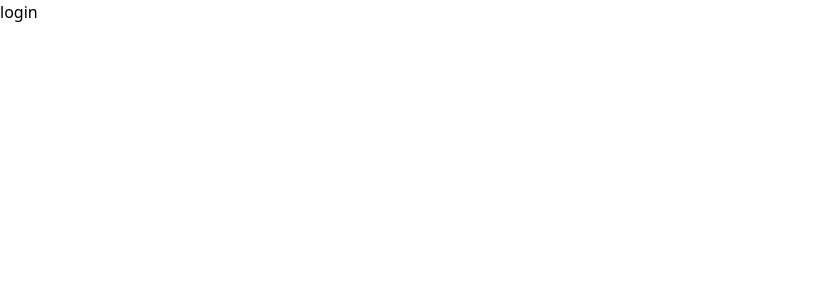
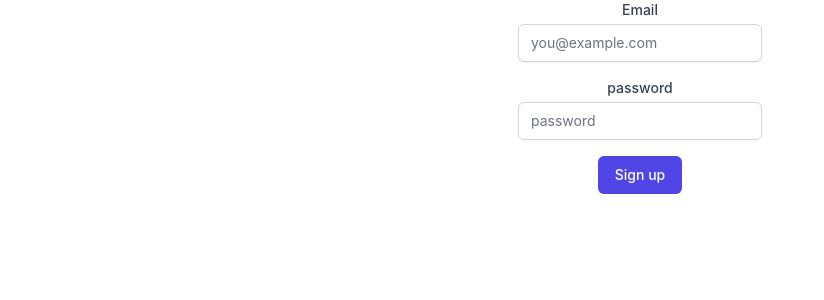
Before and after one commit to JIMMY-YA0/Devlink, a Next.js app: page /login in a window 1280 px wide. Shown: the top 300 px of the page, without its empty margins (0-824 px from the left). Built offline with nearby package versions, Linux system fonts and the light colour scheme.

Commit message:
feat: add signup form

```diff
--- a/package.json
+++ b/package.json
@@ -21,6 +21,7 @@
     "typescript": "5.0.4"
   },
   "devDependencies": {
+    "@tailwindcss/forms": "^0.5.3",
     "autoprefixer": "^10.4.14",
     "postcss": "^8.4.23",
     "tailwindcss": "^3.3.1"
--- a/pages/login.tsx
+++ b/pages/login.tsx
@@ -4,7 +4,42 @@ const login = () => {
   const [email, setEmail] = useState<string | undefined>()
   const [password, setPassword] = useState<string | undefined>()
 
-  return <div>login</div>
+  return (
+    <>
+      <div className="flex flex-col w-full justify-center items-center">
+        <label htmlFor="email" className="block text-sm font-medium text-gray-700">
+          Email
+        </label>
+        <div className="mt-1">
+          <input
+            type="email"
+            id="email"
+            className="block w-full rounded-md border-gray-300 shadow-sm focus:border-indigo-500 focus:ring-indigo-500 sm:text-sm"
+            placeholder="you@example.com"
+          />
+        </div>
+
+        <label htmlFor="password" className="block text-sm font-medium text-gray-700 mt-4">
+          password
+        </label>
+        <div className="mt-1">
+          <input
+            type="password"
+            id="password"
+            className="block w-full rounded-md border-gray-300 shadow-sm focus:border-indigo-500 focus:ring-indigo-500 sm:text-sm"
+            placeholder="password"
+          />
+        </div>
+
+        <button
+          type="button"
+          className="inline-flex items-center rounded-md border border-transparent bg-indigo-600 text-white font-medium hover:bg-indigo-700 focus:outline-none focus:ring-2 focus:ring-offset-2 focus:ring-indigo-500 mt-4 px-4 py-2 text-sm "
+        >
+          Sign up
+        </button>
+      </div>
+    </>
+  )
 }
 
 export default login
--- a/styles/globals.css
+++ b/styles/globals.css
@@ -2,22 +2,29 @@
 @tailwind components;
 @tailwind utilities;
 
-/* :root {
-  --foreground-rgb: 0, 0, 0;
-  --background-start-rgb: 214, 219, 220;
-  --background-end-rgb: 255, 255, 255;
-} */
+html,
+body {
+  padding: 0;
+  margin: 0;
+  font-family: -apple-system, BlinkMacSystemFont, Segoe UI, Roboto, Oxygen, Ubuntu, Cantarell,
+    Fira Sans, Droid Sans, Helvetica Neue, sans-serif;
+}
 
-/* @media (prefers-color-scheme: dark) {
-  :root {
-    --foreground-rgb: 255, 255, 255;
-    --background-start-rgb: 0, 0, 0;
-    --background-end-rgb: 0, 0, 0;
+a {
+  color: inherit;
+  text-decoration: none;
+}
+
+* {
+  box-sizing: border-box;
+}
+
+@media (prefers-color-scheme: dark) {
+  html {
+    color-scheme: light;
+  }
+  body {
+    color: black;
+    background: white;
   }
 }
-
-body {
-  color: rgb(var(--foreground-rgb));
-  background: linear-gradient(to bottom, transparent, rgb(var(--background-end-rgb)))
-    rgb(var(--background-start-rgb));
-} */
```
Also changed, not shown: 1 other file (tests, documents, lock files or other folders).
